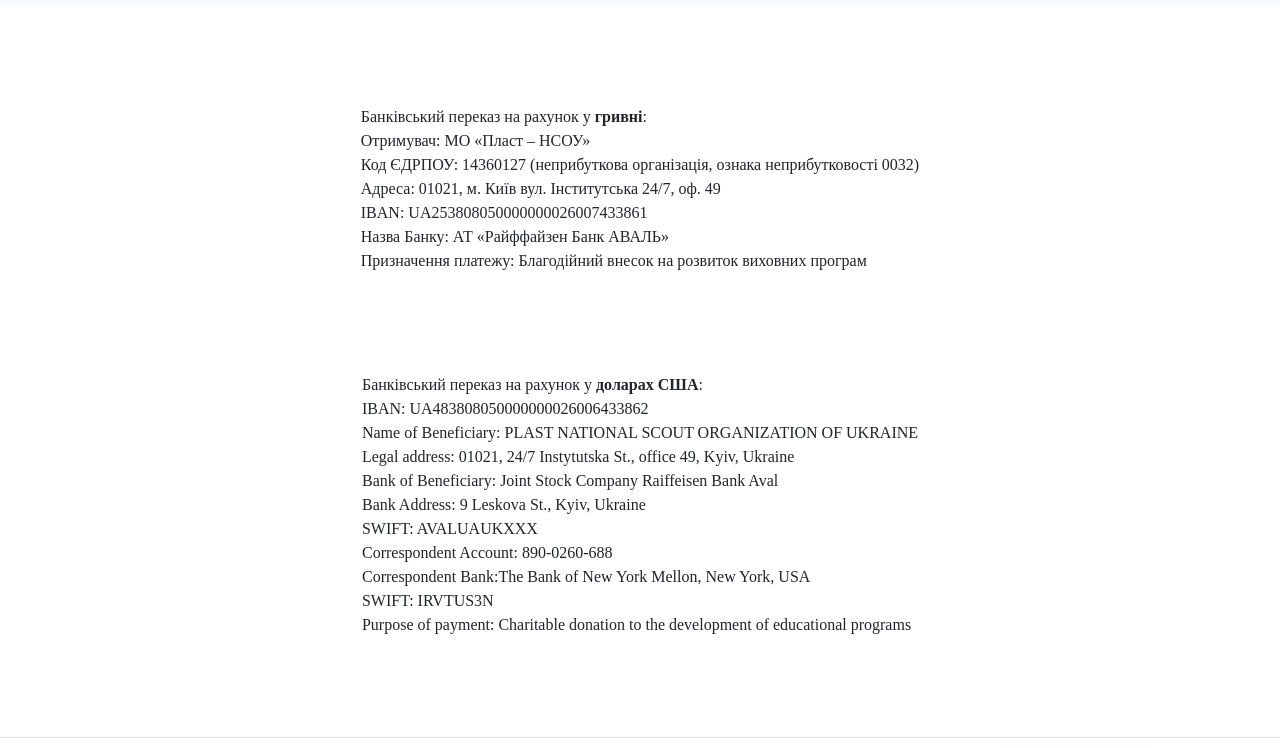
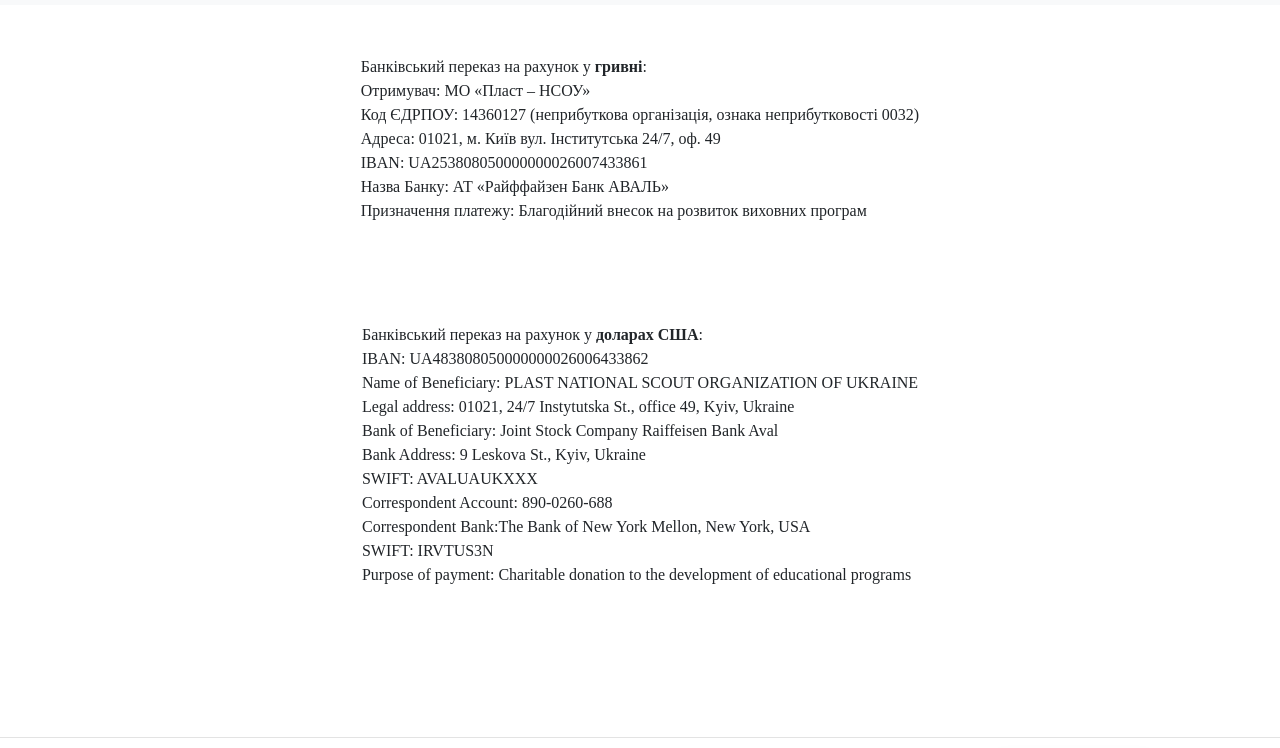
Before and after one commit to ichyr/plast2020, a website built with webpack: page dist/account_payment/index.html in a window 1280 px wide. Shown: the part 52-800 px from the top of the page. Built offline with nearby package versions, Linux system fonts and the light colour scheme.

Commit message:
Project-list fixes

```diff
--- a/src/account_payment.scss
+++ b/src/account_payment.scss
@@ -6,8 +6,8 @@
 }
 
 .account-payment__details {
-  min-width: 400px;
-  margin-top: 100px;
+  margin: 50px;
   display: flex;
   flex-direction: column;
+  justify-content: center;
 }
--- a/src/project-list.scss
+++ b/src/project-list.scss
@@ -25,9 +25,9 @@
 }
 
 .project-list__element {
- // width: 80%;
   display: flex;
   align-items: center;
+  margin-top: 50px;
 }
 
 .project-list__title {
```
Also changed, not shown: dist/account_payment/index.html, dist/faq/index.html, dist/index.html.
